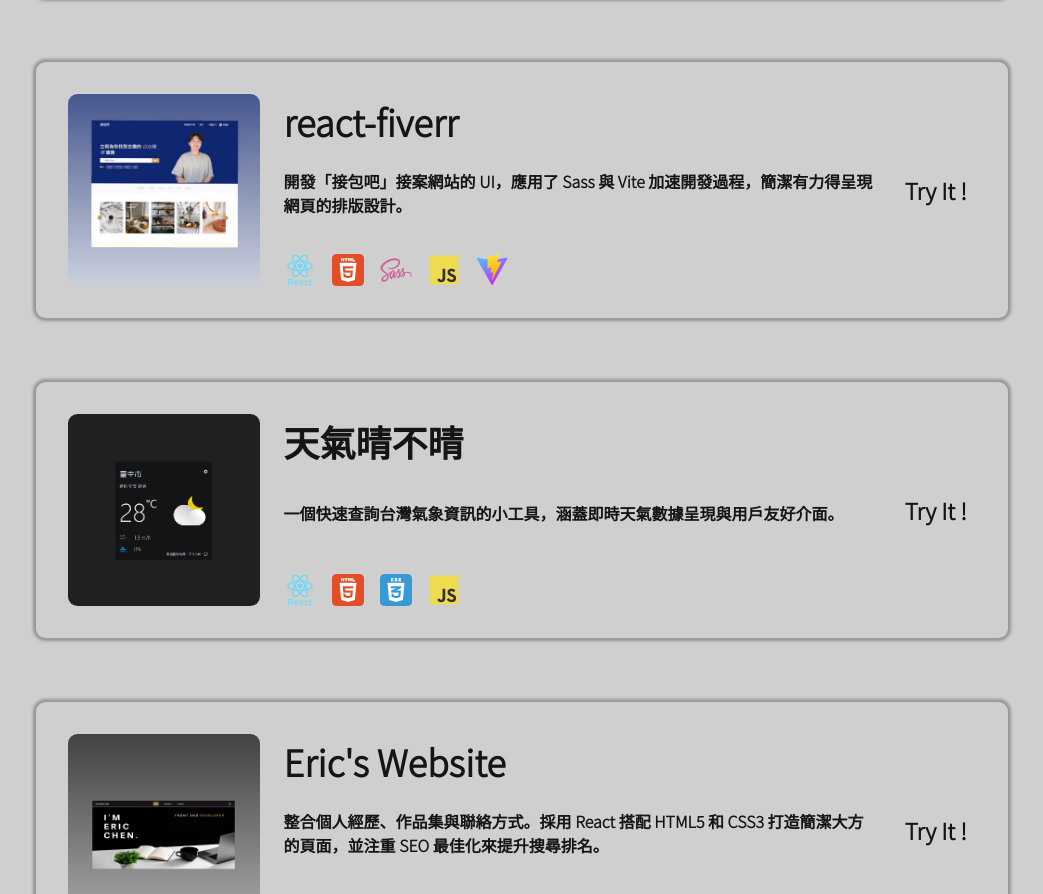
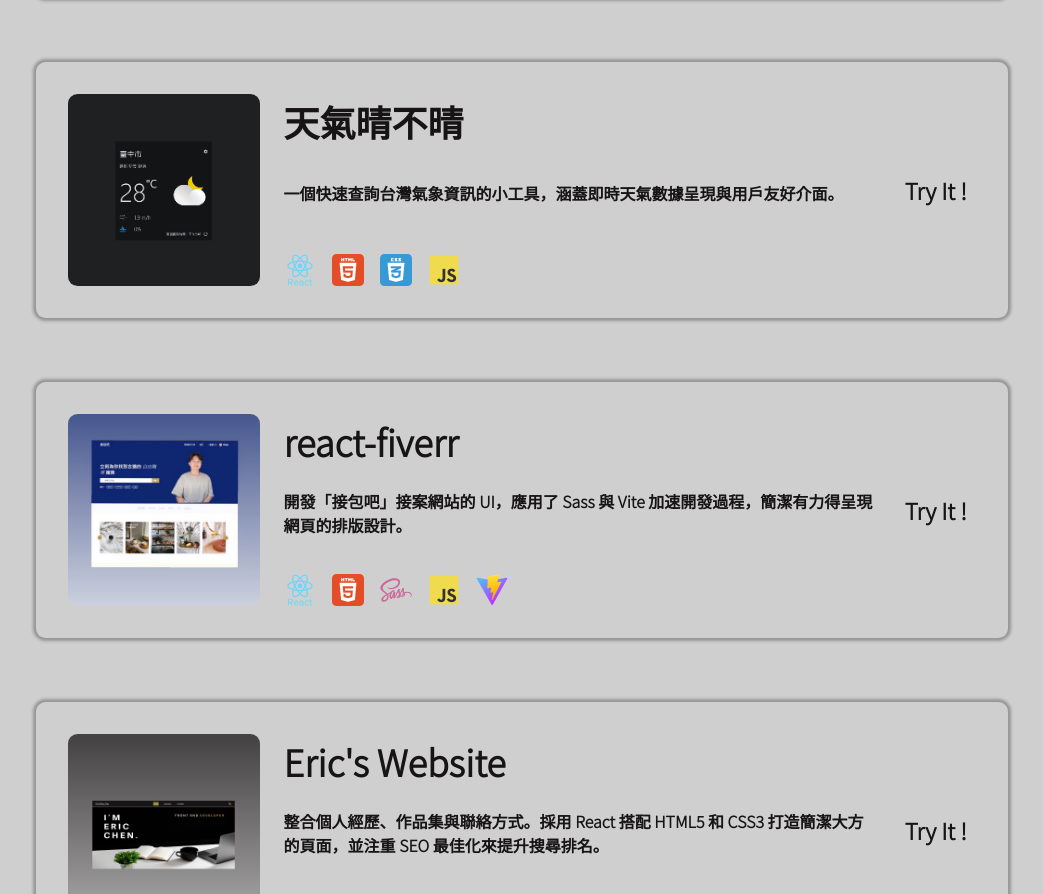
Before and after one commit to 54hanyi/EricChen-website, a React (Create React App) app: page /#/portfolio in a window 1280 px wide. Shown: the part 836-1730 px from the top of the page, without its empty margins (118-1161 px from the left). Built offline with nearby package versions, Linux system fonts and the light colour scheme; the HTML template or start-up script is replaced by a standard one; a web font is replaced by a local one.

Commit message:
更新ProtfolioCard顯示順序

```diff
--- a/src/components/ProtfolioCard.jsx
+++ b/src/components/ProtfolioCard.jsx
@@ -16,18 +16,6 @@ const cardData = [
         img: `${process.env.PUBLIC_URL}/images/ericchen-website.jpg`,
     },
     {
-        title: '天氣晴不晴',
-        body: '一個快速查詢台灣氣象資訊的小工具，涵蓋即時天氣數據呈現與用戶友好介面。',
-        tech: [
-            `${process.env.PUBLIC_URL}/images/icons/react.png`,
-            `${process.env.PUBLIC_URL}/images/icons/html5.png`,
-            `${process.env.PUBLIC_URL}/images/icons/css3.png`,
-            `${process.env.PUBLIC_URL}/images/icons/js.png`,
-        ],
-        href: 'https://54hanyi.github.io/react-weather-app/',
-        img: `${process.env.PUBLIC_URL}/images/react-weather-app.jpg`,
-    },
-    {
         title: 'react-fiverr',
         body: '開發「接包吧」接案網站的 UI，應用了 Sass 與 Vite 加速開發過程，簡潔有力得呈現網頁的排版設計。',
         tech: [
@@ -39,6 +27,18 @@ const cardData = [
         ],
         href: 'https://54hanyi.github.io/react-fiverr/',
         img: `${process.env.PUBLIC_URL}/images/react-fiverr.jpg`,
+    },
+    {
+        title: '天氣晴不晴',
+        body: '一個快速查詢台灣氣象資訊的小工具，涵蓋即時天氣數據呈現與用戶友好介面。',
+        tech: [
+            `${process.env.PUBLIC_URL}/images/icons/react.png`,
+            `${process.env.PUBLIC_URL}/images/icons/html5.png`,
+            `${process.env.PUBLIC_URL}/images/icons/css3.png`,
+            `${process.env.PUBLIC_URL}/images/icons/js.png`,
+        ],
+        href: 'https://54hanyi.github.io/react-weather-app/',
+        img: `${process.env.PUBLIC_URL}/images/react-weather-app.jpg`,
     },
     {
         title: '旅館訂房網',
```
